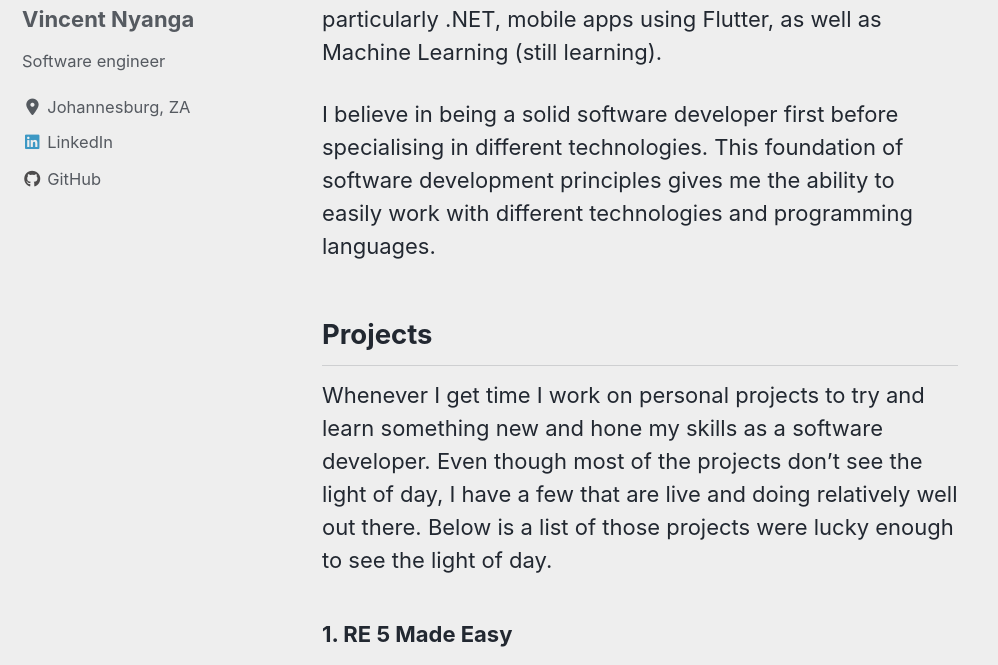
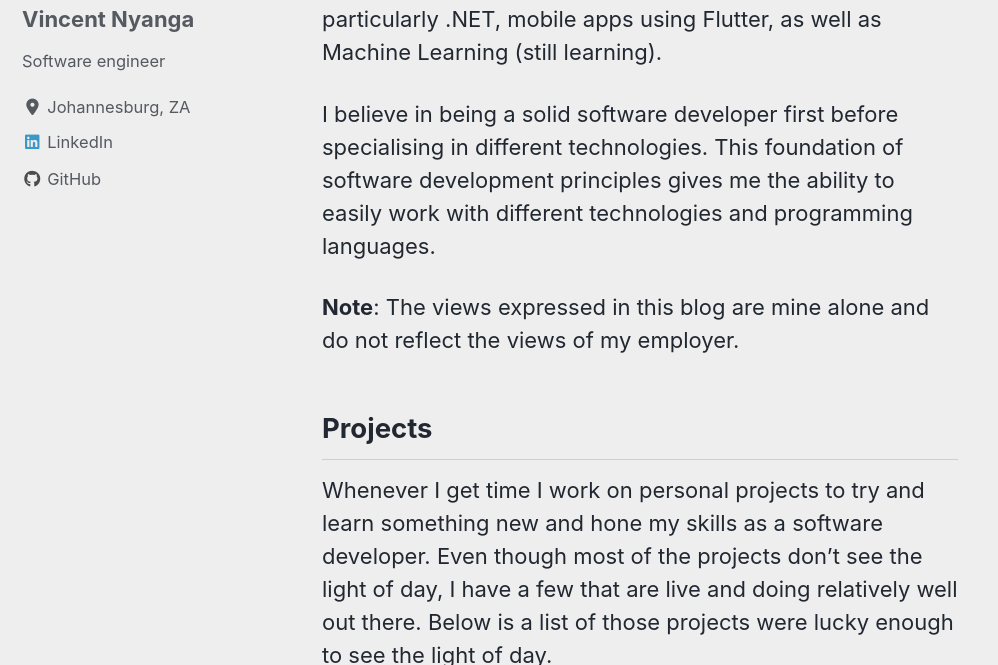
Before and after one commit to vince-nyanga/vince-nyanga.github.io, a Jekyll site: the page built from _pages/about.md, in a window 1280 px wide and 900 px high, cut to the strip 235-900 px from the top of the window. Shown: the whole strip, without its empty margins (0-998 px from the left). Built offline with Jekyll 4.4.1, drawn with Linux system fonts in a browser that asks for light colours; cached includes are drawn as plain includes; nearby versions of some CDN libraries.

Commit message:
updated about

```diff
--- a/_pages/about.md
+++ b/_pages/about.md
@@ -6,6 +6,8 @@ permalink: "/about/"
 I'm a software developer based in Johannesburg, South Africa, who enjoys working on anything software related particularly .NET, mobile apps using Flutter, as well as Machine Learning (still learning).
 
 I believe in being a solid software developer first before specialising in different technologies. This foundation of software development principles gives me the ability to easily work with different technologies and programming languages.
+
+**Note**: The views expressed in this blog are mine alone and do not reflect the views of my employer.
 
 ## Projects
 
```
